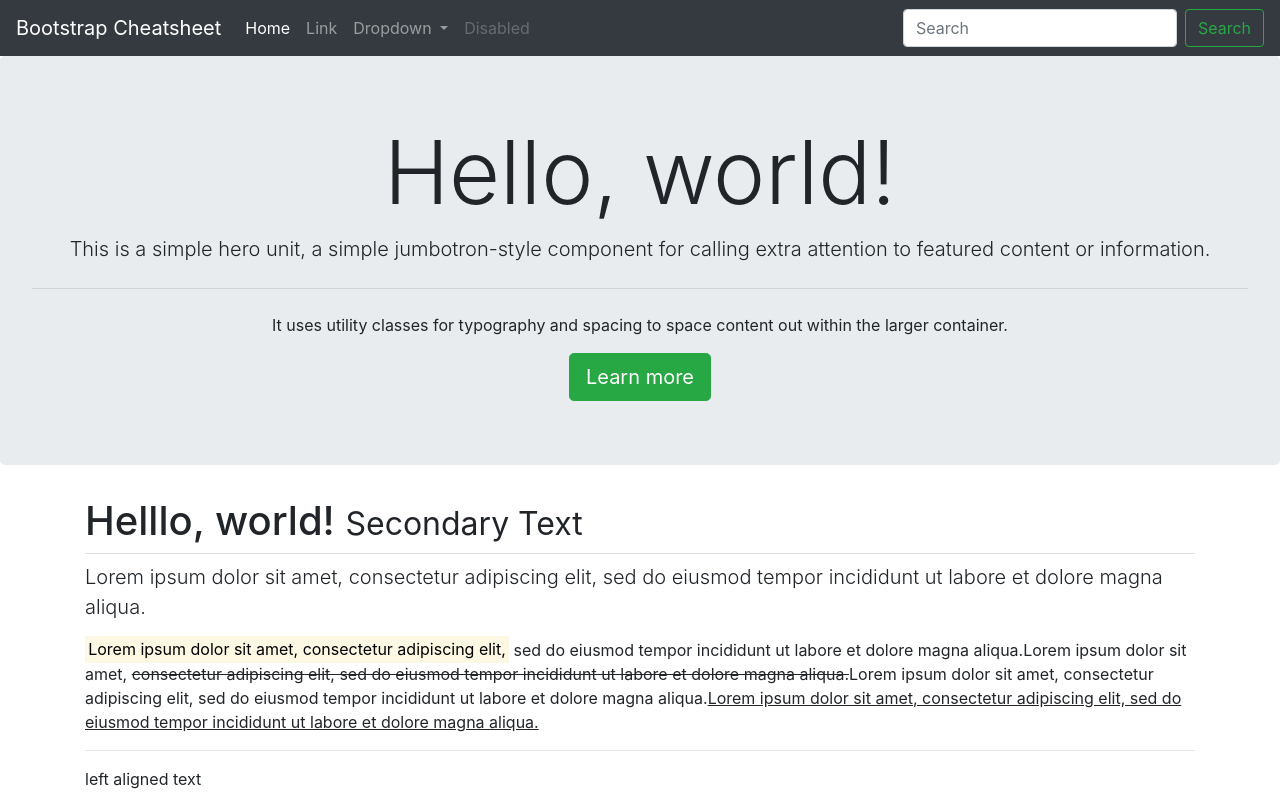
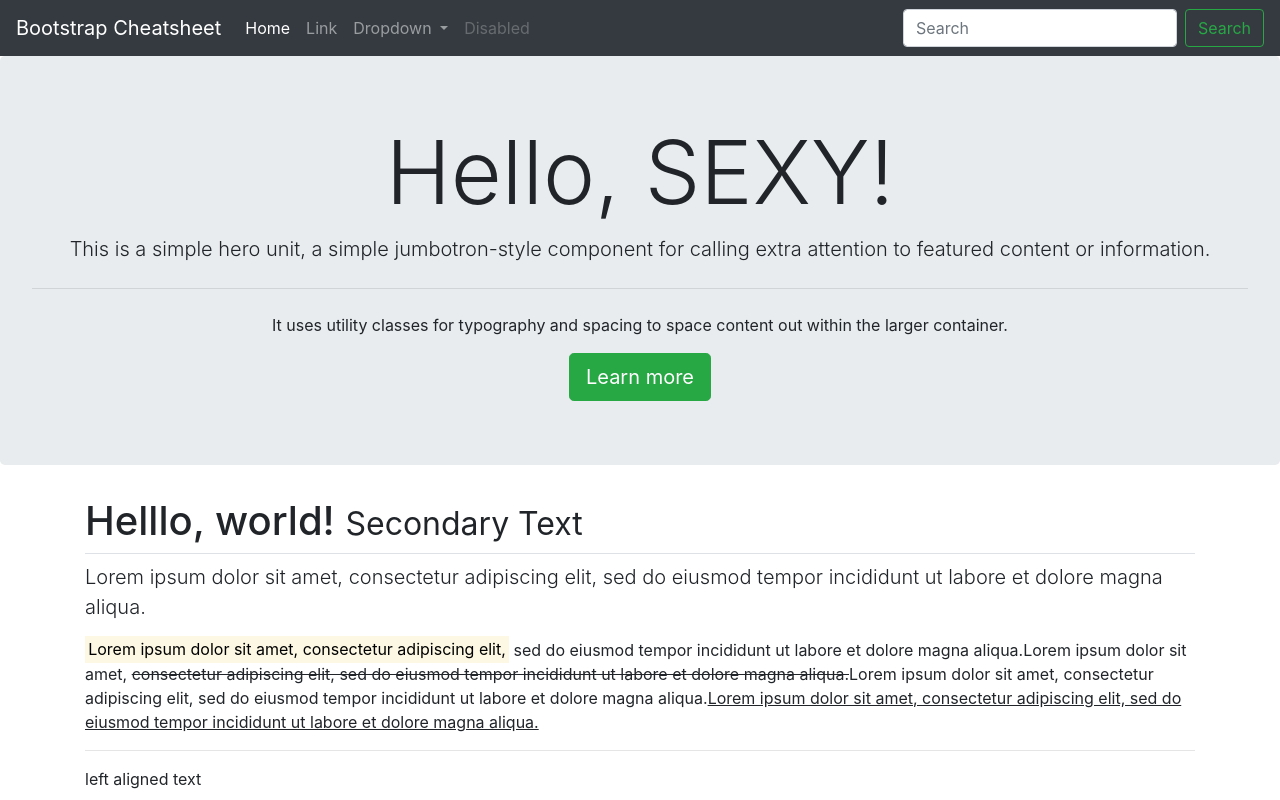
Before and after one commit to sbadiei/sbadiei.github.io, a plain HTML site: page index.html in a window 1280 px wide. Shown: the top 800 px of the page. Drawn offline with nearby package versions, Linux system fonts and the light colour scheme.

Commit message:
change world to sexy

```diff
--- a/index.html
+++ b/index.html
@@ -53,7 +53,7 @@
         <!-- JUMBOTRON -->
       <div class="jumbotron text-center">
 
-  <h1 class="display-2">Hello, world!</h1>
+  <h1 class="display-2">Hello, SEXY!</h1>
   <p class="lead">This is a simple hero unit, a simple jumbotron-style component for calling extra attention to featured content or information.</p>
   <hr class="my-4">
   <p>It uses utility classes for typography and spacing to space content out within the larger container.</p>
```
